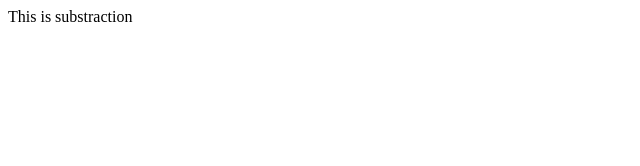
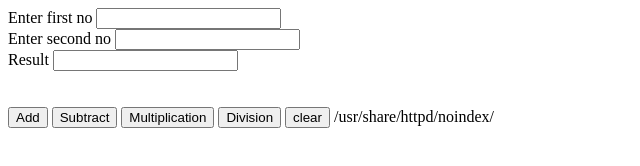
Before and after one commit to imayushd/calculator, a plain HTML site: page index.html in a window 1280 px wide. Shown: the whole page, without its empty margins (0-640 px from the left). Drawn offline with Linux system fonts and the light colour scheme.

Commit message:
index.html is added

```diff
--- a/index.html
+++ b/index.html
@@ -1 +1,36 @@
-This is substraction
+<!doctype html>
+
+<html>
+
+<head>
+
+<title> Basic Calculator </title>
+<script src="addition.js"></script>
+
+<script src="subtraction.js"></script>
+<script src="multiplication.js"></script>
+
+<script src="divison.js"></script>
+<script src="clear.js"></script>
+
+</head>
+
+Enter first no <input type="text" id = "firstno" /> <br/> Enter second no <input type="text" id="secondno" /> <br/> Result <input type="text" id="result" readonly/> <br/>
+
+<br/><br/>
+
+<button onclick="add ()" >Add</button>
+
+<button onclick="subtract()" >Subtract </button>
+
+<button onclick="multiply()" >Multiplication</button>
+
+<button onclick="division ()" >Division</button> <button onclick="clear1()" >clear</button>
+
+<body>
+
+</html>
+
+
+
+/usr/share/httpd/noindex/
```
